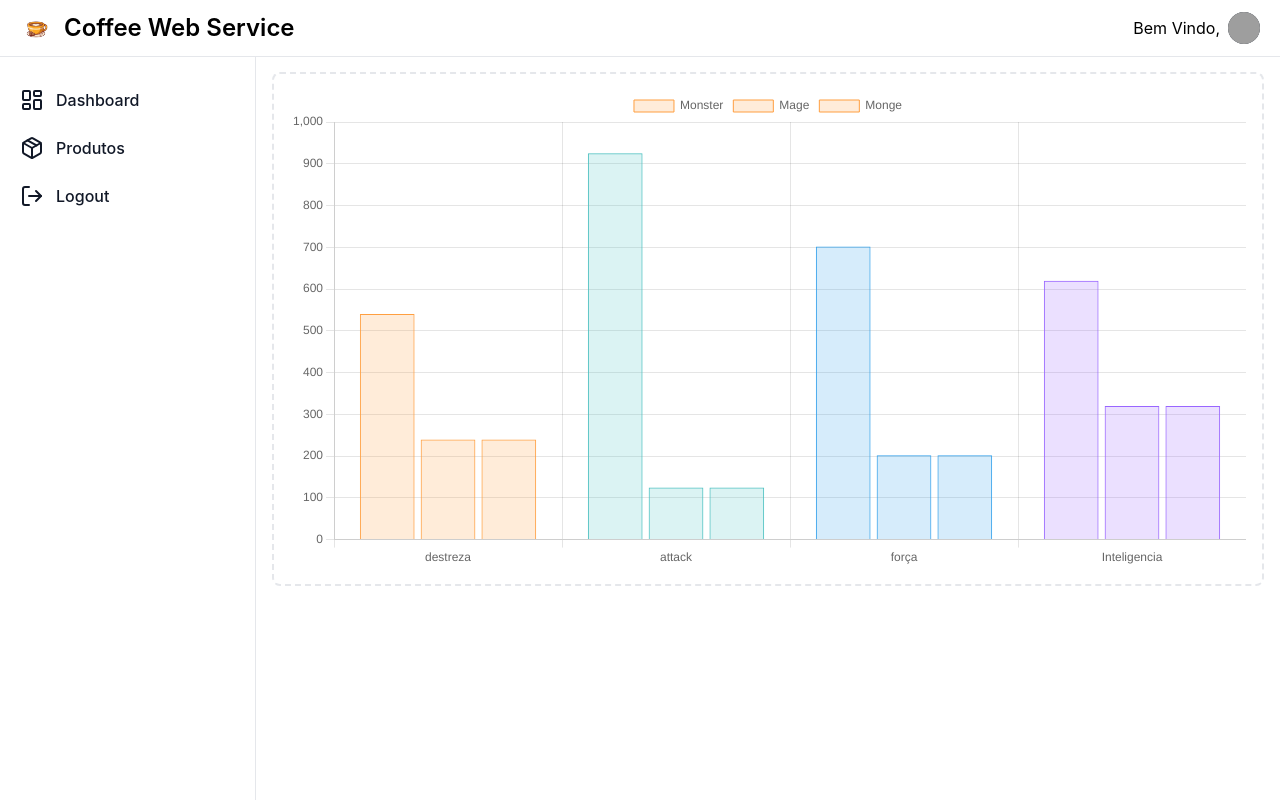
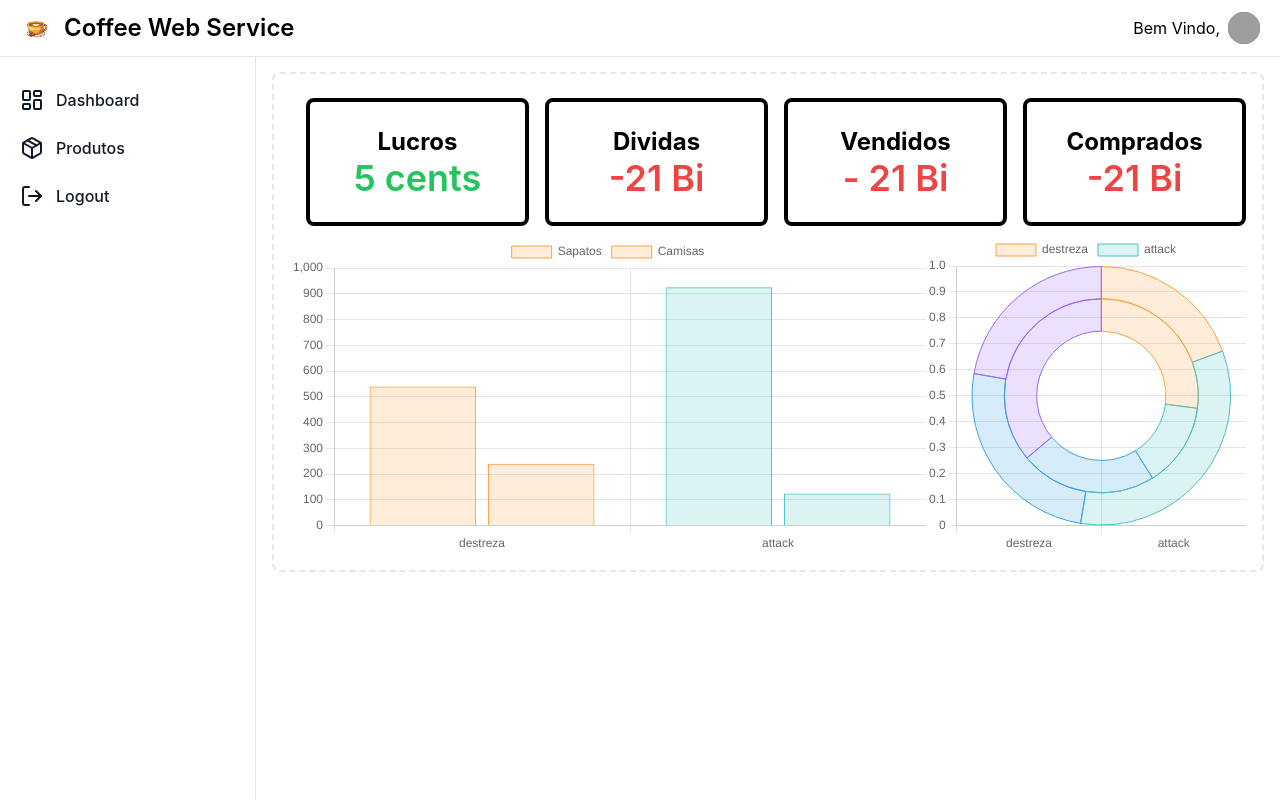
Before and after one commit to Bruno-GSilva/Coffee-Web-Service, a React (Vite) app: page /login in a window 1280 px wide. Both pictures are taken after typing "name@example.com", "Sample123" into the empty fields and a click on the button "Entrar". Built offline with nearby package versions, Linux system fonts and the light colour scheme; grey boxes are pictures that could not be loaded.

Commit message:
fix:dashboard

```diff
--- a/src/pages/Home/Dashboard/index.tsx
+++ b/src/pages/Home/Dashboard/index.tsx
@@ -1,5 +1,5 @@
-import  { useState, useEffect } from 'react';
-import { Chart } from 'primereact/chart';
+import { useState, useEffect } from "react";
+import { Chart } from "primereact/chart";
 
 export default function PageDashboard() {
   const [chartData, setChartData] = useState({});
@@ -7,67 +7,50 @@ export default function PageDashboard() {
 
   useEffect(() => {
     const data = {
-            labels: ['destreza', 'attack', 'força', 'Inteligencia'],
+      labels: ["destreza", "attack"],
       datasets: [
         {
-                    label: 'Monster',
+          label: "Sapatos",
           data: [540, 925, 702, 620],
           backgroundColor: [
-                        'rgba(255, 159, 64, 0.2)',
-                        'rgba(75, 192, 192, 0.2)',
-                        'rgba(54, 162, 235, 0.2)',
-                        'rgba(153, 102, 255, 0.2)'
+            "rgba(255, 159, 64, 0.2)",
+            "rgba(75, 192, 192, 0.2)",
+            "rgba(54, 162, 235, 0.2)",
+            "rgba(153, 102, 255, 0.2)",
           ],
           borderColor: [
-                        'rgb(255, 159, 64)',
-                        'rgb(75, 192, 192)',
-                        'rgb(54, 162, 235)',
-                        'rgb(153, 102, 255)'
+            "rgb(255, 159, 64)",
+            "rgb(75, 192, 192)",
+            "rgb(54, 162, 235)",
+            "rgb(153, 102, 255)",
           ],
-                      borderWidth: 1
+          borderWidth: 1,
         },
         {
-                    label: 'Mage',
+          label: "Camisas",
           data: [240, 125, 202, 320],
           backgroundColor: [
-                        'rgba(255, 159, 64, 0.2)',
-                        'rgba(75, 192, 192, 0.2)',
-                        'rgba(54, 162, 235, 0.2)',
-                        'rgba(153, 102, 255, 0.2)'
+            "rgba(255, 159, 64, 0.2)",
+            "rgba(75, 192, 192, 0.2)",
+            "rgba(54, 162, 235, 0.2)",
+            "rgba(153, 102, 255, 0.2)",
           ],
           borderColor: [
-                        'rgb(255, 159, 64)',
-                        'rgb(75, 192, 192)',
-                        'rgb(54, 162, 235)',
-                        'rgb(153, 102, 255)'
+            "rgb(255, 159, 64)",
+            "rgb(75, 192, 192)",
+            "rgb(54, 162, 235)",
+            "rgb(153, 102, 255)",
           ],
-                      borderWidth: 1
+          borderWidth: 1,
         },
-                {
-                    label: 'Monge',
-                    data: [240, 125, 202, 320],
-                    backgroundColor: [
-                        'rgba(255, 159, 64, 0.2)',
-                        'rgba(75, 192, 192, 0.2)',
-                        'rgba(54, 162, 235, 0.2)',
-                        'rgba(153, 102, 255, 0.2)'
       ],
-                      borderColor: [
-                        'rgb(255, 159, 64)',
-                        'rgb(75, 192, 192)',
-                        'rgb(54, 162, 235)',
-                        'rgb(153, 102, 255)'
-                      ],
-                      borderWidth: 1
-                }
-            ]
     };
     const options = {
       scales: {
         y: {
-                    beginAtZero: true
-                }
-            }
+          beginAtZero: true,
+        },
+      },
     };
 
     setChartData(data);
@@ -75,8 +58,39 @@ export default function PageDashboard() {
   }, []);
 
   return (
-        <div className="card">
-            <Chart type="bar" data={chartData} options={chartOptions} />
+    <div>
+      <div className="flex w-full m-2 justify-around">
+        <div className="w-full h-32 mx-2 rounded-lg flex justify-center items-center flex-col border-4 border-black">
+          <h3 className="font-bold text-2xl">Lucros</h3>
+          <h1 className="font-semibold text-4xl text-green-500">5 cents</h1>
         </div>
-    )
+        <div className="w-full h-32 mx-2 rounded-lg flex justify-center items-center flex-col border-4 border-black">
+          <h3 className="font-bold text-2xl">Dividas</h3>
+          <h1 className="font-semibold text-4xl text-red-500">-21 Bi</h1>
+        </div>
+        <div className="w-full h-32 mx-2 rounded-lg flex justify-center items-center flex-col border-4 border-black">
+          <h3 className="font-bold text-2xl">Vendidos</h3>
+          <h1 className="font-semibold text-4xl text-red-500">- 21 Bi</h1>
+        </div>
+        <div className="w-full h-32 mx-2 rounded-lg flex justify-center items-center flex-col border-4 border-black">
+          <h3 className="font-bold text-2xl ">Comprados</h3>
+          <h1 className="font-semibold text-4xl text-red-500">-21 Bi</h1>
+        </div>
+      </div>
+      <div className="flex items-end w-full">
+        <Chart
+          type="bar"
+          data={chartData}
+          options={chartOptions}
+          className="flex-1"
+        />
+        <Chart
+          type="doughnut"
+          data={chartData}
+          options={chartOptions}
+          className="w-80"
+        />
+      </div>
+    </div>
+  );
 }
```
Lines whose indentation alone changed are shown as unchanged.
